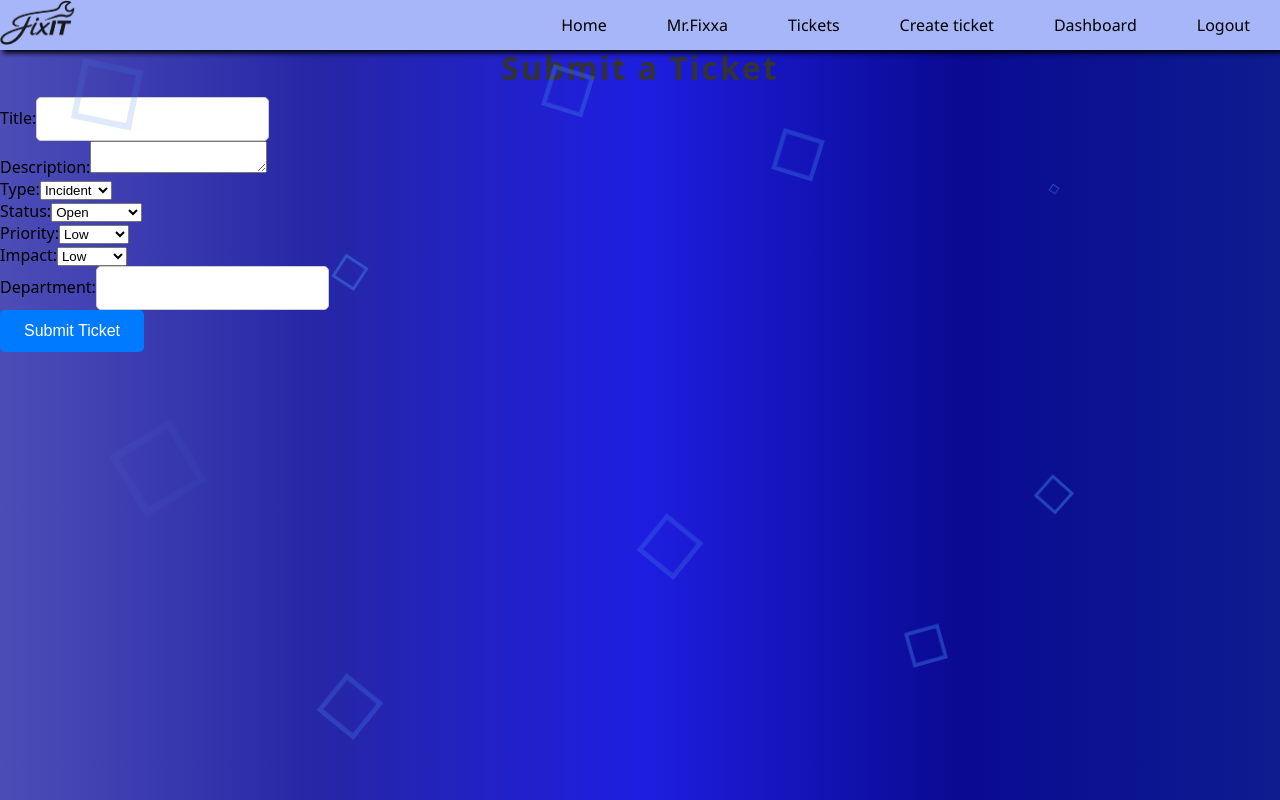
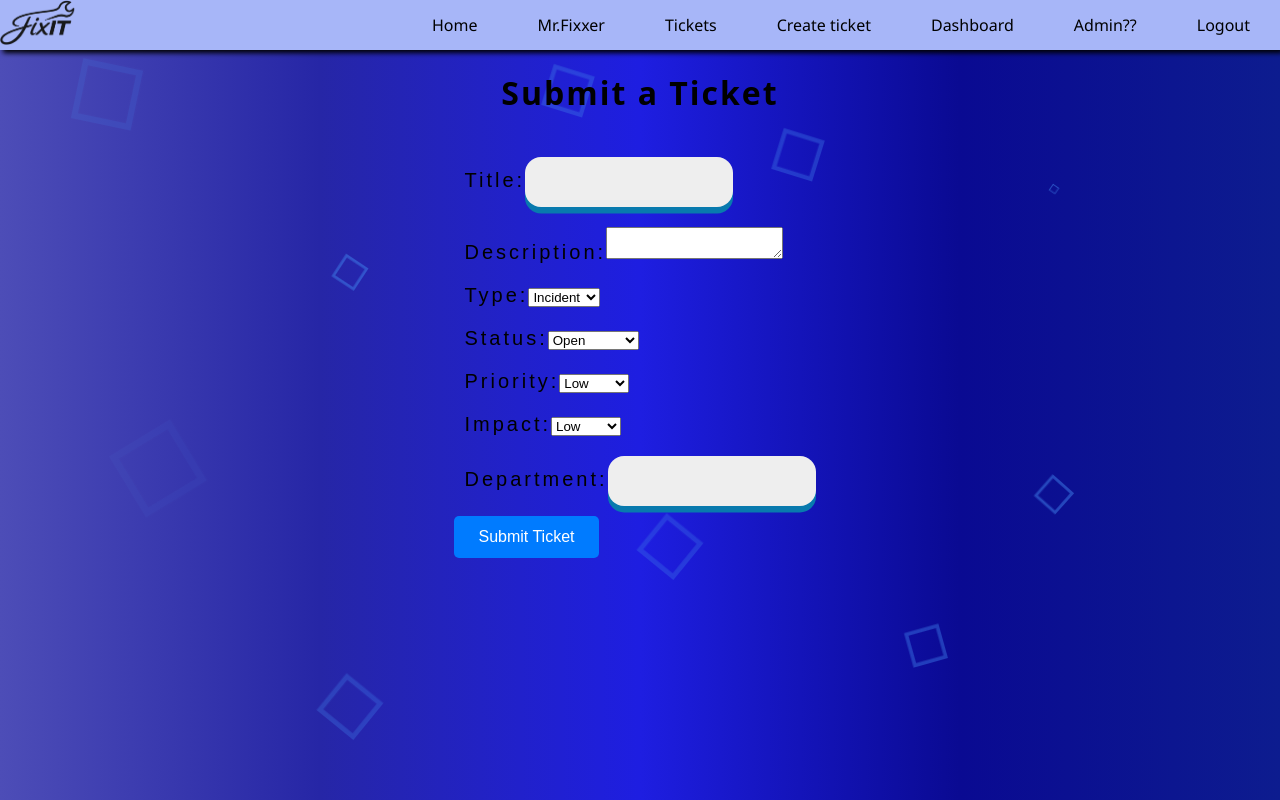
Before and after one commit to ZoltanKarika/FixITDesk, a React (Create React App) app in the folder fixitdesk-frontend/: page /submitticket in a window 1280 px wide. Built offline with nearby package versions, Linux system fonts and the light colour scheme.

Commit message:
little css

```diff
--- a/fixitdesk-frontend/src/components/InnerLayout.js
+++ b/fixitdesk-frontend/src/components/InnerLayout.js
@@ -8,7 +8,7 @@ export default function InnerLayout() {
     <div className="wrapper">
       <NavBar />
       <div>
-        <Outlet className="main-content" />
+        <Outlet/>
       </div>
       <div className="box">
         <div></div>
--- a/fixitdesk-frontend/src/components/TicketView.js
+++ b/fixitdesk-frontend/src/components/TicketView.js
@@ -179,7 +179,7 @@ const TicketNotesAndDetailsPage = () => {
   if (!ticket || !userInfo) return <div>Loading...</div>;
 
   return (
-    <div>
+    <div className=''>
       <h1>Ticket #{ticketId}</h1>
 
       {/* Ticket Details */}
--- a/fixitdesk-frontend/src/components/navbar.js
+++ b/fixitdesk-frontend/src/components/navbar.js
@@ -22,7 +22,7 @@ const NavBar = () => {
             <Link to="/">Home</Link>
           </li>
           <li className="hideOnMobile">
-            <Link to="/fixer">Mr.Fixxa</Link>
+            <Link to="/fixer">Mr.Fixxer</Link>
           </li>
           <li className="hideOnMobile">
             <Link to="/tickets">Tickets</Link>
@@ -32,6 +32,9 @@ const NavBar = () => {
           </li>
           <li className="hideOnMobile">
             <Link to="/dashboard">Dashboard</Link>
+          </li>
+          <li className="hideOnMobile">
+            <Link>Admin??</Link>
           </li>
           <li className="hideOnMobile">
             <Link to="/accounts/logout">Logout</Link>
--- a/fixitdesk-frontend/src/css/fixer.css
+++ b/fixitdesk-frontend/src/css/fixer.css
@@ -5,7 +5,7 @@
    padding: 20px;
  }
 
-h1 {
+ .fixer-frame h1 {
    text-align: center;
    color: #333;
  }
@@ -18,6 +18,11 @@ h1 {
    margin-bottom: 15px;
    background: #f9f9f9;
    border-radius: 8px;
+   position: relative;
+   z-index: 10;
+   box-shadow: 7px 7px 20px rgb(127, 192, 210);
+
+
  }
 
  .message {
@@ -41,24 +46,25 @@ h1 {
    margin-right: auto;
  }
 
-.input-area {
+ .fixer-frame .input-area {
    display: flex;
    gap: 10px;
  }
 
-input {
+ .fixer-frame input {
    flex: 1;
    padding: 12px;
    border: 1px solid #ccc;
    border-radius: 5px;
    font-size: 16px;
+   outline: none;
  }
 
-input:disabled {
+ .fixer-frame input:disabled {
    background: #f0f0f0;
  }
 
-button {
+ .fixer-frame button {
    padding: 12px 24px;
    background: #007bff;
    color: white;
@@ -68,11 +74,11 @@ button {
    font-size: 16px;
  }
 
-button:hover:not(:disabled) {
+ .fixer-frame button:hover:not(:disabled) {
    background: #0056b3;
  }
 
-button:disabled {
+ .fixer-frame button:disabled {
    background: #ccc;
    cursor: not-allowed;
  }
--- a/fixitdesk-frontend/src/css/navbar.css
+++ b/fixitdesk-frontend/src/css/navbar.css
@@ -7,14 +7,9 @@
 
   font-family: 'Segoe UI', Tahoma, Geneva, Verdana, sans-serif;
   font: size 19px;
-  z-index: 1;
+  z-index: 5;
 }
 
-/*background-image:url();
-background-size:cover;
-background-repeat: no-repeat;
-background-position: center;
-*/
 
 nav {
   background-color: rgb(167, 182, 248);
@@ -42,10 +37,13 @@ nav a {
   display: flex;
   align-items: center;
   color: black;
+  transition: 0.6s;
 }
 
 nav a:hover {
   background-color: rgb(29, 188, 191);
+  transform: scale(1.1);
+  transition: 0.6s;
 }
 
 nav li:first-child {
--- a/fixitdesk-frontend/src/index.css
+++ b/fixitdesk-frontend/src/index.css
@@ -5,6 +5,7 @@ body {
     sans-serif;
   -webkit-font-smoothing: antialiased;
   -moz-osx-font-smoothing: grayscale;
+
 }
 
 code {
@@ -13,6 +14,52 @@ code {
 }
 
 
-.main-c{
-z-index: 1;
+.main-c {
+  position: relative;
+  z-index: 60;
+  justify-content: center;
+  align-items: center;
+  display: flex;
+  flex-direction: column;
 }
+
+.main-c h1{
+padding: 25px;
+}
+
+
+.main-c input{
+  background-color: #eee;
+  border: none;
+  padding: 1rem;
+  font-size: 1rem;
+  width: 13em;
+  border-radius: 1rem;
+  color: rgb(25, 17, 177);
+  box-shadow: 0 0.4rem #087aae;
+  cursor: pointer;
+}
+
+.main-c input:focus {
+  outline-color: rgb(25, 17, 177);
+}
+
+.main-c form{
+font-size: 20px;
+letter-spacing: 3px;
+font-family:fantasy;
+}
+
+.main-c button {
+   padding: 12px 24px;
+   background: #007bff;
+   color: white;
+   border: none;
+   border-radius: 5px;
+   cursor: pointer;
+   font-size: 16px;
+ }
+
+.main-c div{
+padding:10px;
+}
```
Also changed, not shown: fixitdesk-frontend/src/components/AppLayout.js (deleted, +0 -10 lines), fixitdesk-frontend/src/css/rootpage.css (+4 -10 lines). Lines whose indentation alone changed are shown as unchanged.
